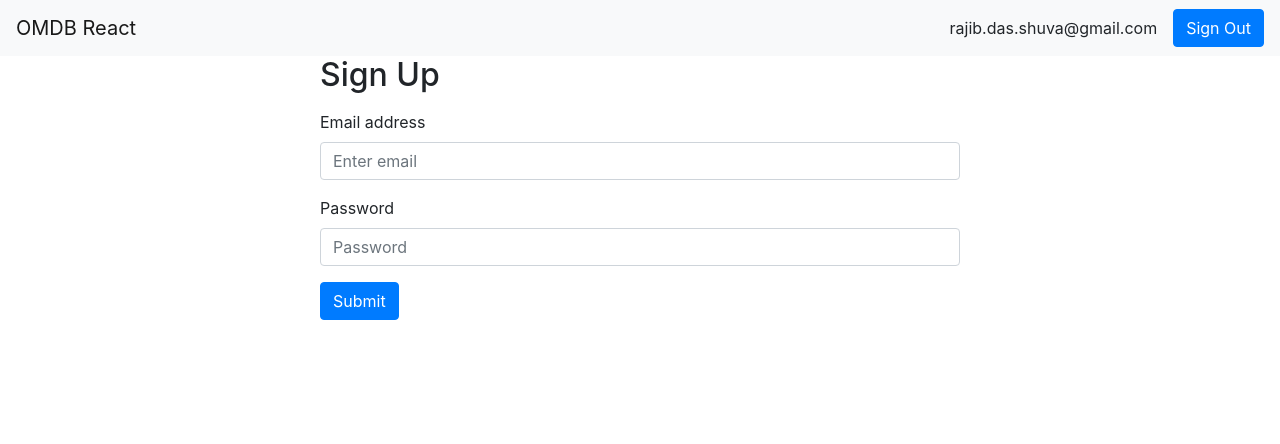
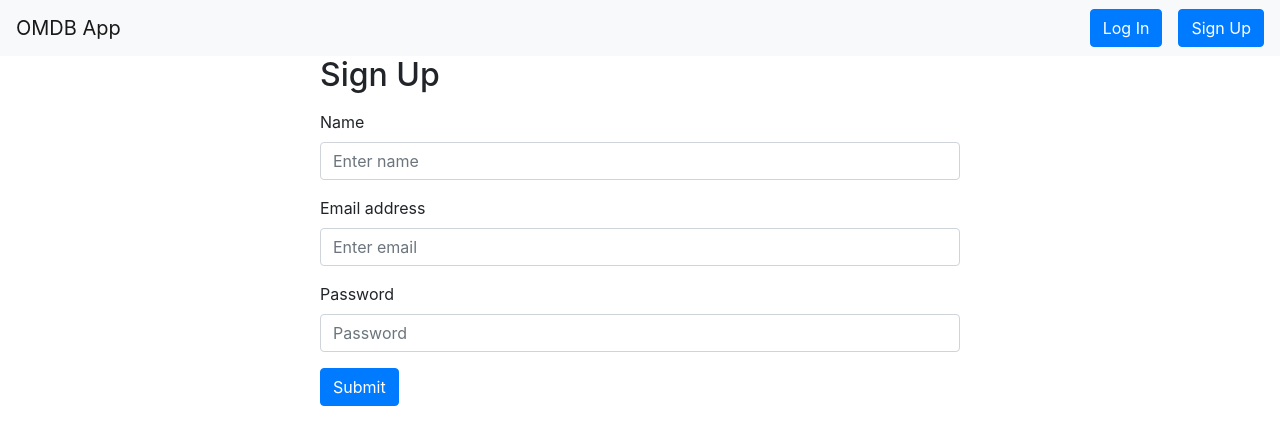
Before and after one commit to tyrro/omdb-react, a React (Create React App) app in the folder frontend/: page /signup in a window 1280 px wide. Shown: the top 444 px of the page. Built offline with nearby package versions, Linux system fonts and the light colour scheme.

Commit message:
Integrate Backend With Frontend

```diff
--- a/frontend/package.json
+++ b/frontend/package.json
@@ -5,6 +5,7 @@
   "dependencies": {
     "axios": "^0.21.1",
     "bootstrap": "^4.6.0",
+    "camelcase-keys": "^6.2.2",
     "node-sass": "4.14.1",
     "prop-types": "^15.7.2",
     "react": "^17.0.1",
--- a/frontend/src/App.js
+++ b/frontend/src/App.js
@@ -28,13 +28,13 @@ const App = () => (
           <Route exact path="/signup">
             <Signup />
           </Route>
-          <Route exact path="/(|movies)">
+          <PrivateRoute exact path="/(|movies)">
             <MovieList />
-          </Route>
-          <Route exact path="/movies/:id" render={props => <MovieDetails {...props} />} />
-          <Route exact path="/favorites">
+          </PrivateRoute>
+          <PrivateRoute exact path="/movies/:id" render={props => <MovieDetails {...props} />} />
+          <PrivateRoute exact path="/favorites">
             <FavoriteList />
-          </Route>
+          </PrivateRoute>
           <Route exact path="*">
             <PageNotFound />
           </Route>
--- a/frontend/src/actions/user.js
+++ b/frontend/src/actions/user.js
@@ -7,8 +7,8 @@ export const populateUser = data => {
   };
 };
 
-export const removeUser = data => {
+export const removeUser = () => {
   return dispatch => {
-    dispatch({ type: REMOVE_USER, data });
+    dispatch({ type: REMOVE_USER });
   };
 };
--- a/frontend/src/components/Navbar/index.js
+++ b/frontend/src/components/Navbar/index.js
@@ -1,23 +1,54 @@
 import React from 'react';
+import { connect } from 'react-redux';
 import { Link } from 'react-router-dom';
+import { removeUser } from '../../actions/user';
 
-const Navbar = () => (
+const Navbar = ({ user, removeUser }) => (
   <nav className="navbar navbar-light bg-light">
     <Link className="navbar-brand" to={`${process.env.PUBLIC_URL}/`}>
-      OMDB React
+      OMDB App
     </Link>
-
+    {user?.name ? (
       <ul className="nav justify-content-end">
         <li className="align-self-center mr-3">rajib.das.shuva@gmail.com</li>
         <li>
-        <Link to={`${process.env.PUBLIC_URL}/`}>
-          <button type="button" className="btn btn-primary">
+          <Link to="/favorites">
+            <button type="button" className="btn btn-primary mr-3">
+              Favorites
+            </button>
+          </Link>
+        </li>
+        <li>
+          <Link to="/login">
+            <button type="button" className="btn btn-warning" onClick={() => removeUser()}>
               Sign Out
             </button>
           </Link>
         </li>
       </ul>
+    ) : (
+      <ul className="nav justify-content-end">
+        <Link to="/login">
+          <button type="button" className="btn btn-primary mr-3">
+            Log In
+          </button>
+        </Link>
+        <Link to="/signup">
+          <button type="button" className="btn btn-primary">
+            Sign Up
+          </button>
+        </Link>
+      </ul>
+    )}
   </nav>
 );
 
-export default Navbar;
+const mapStateToProps = state => ({
+  user: state.user,
+});
+
+const mapDispatchToProps = dispatch => ({
+  removeUser: () => dispatch(removeUser()),
+});
+
+export default connect(mapStateToProps, mapDispatchToProps)(Navbar);
--- a/frontend/src/components/Users/Login.js
+++ b/frontend/src/components/Users/Login.js
@@ -1,19 +1,57 @@
-import React from 'react';
+import React, { useState } from 'react';
+import { connect } from 'react-redux';
+import { useHistory, useLocation } from 'react-router-dom';
 
-const Login = () => (
+import httpClient from '../../shared/httpClient';
+import routes from '../../routes/index';
+import { populateUser } from '../../actions/user';
+
+const Login = ({ populateUser }) => {
+  const [email, setEmail] = useState(null);
+  const [password, setPassword] = useState(null);
+  const location = useLocation();
+  const history = useHistory();
+
+  const handleSubmit = async event => {
+    event.preventDefault();
+    const formData = new FormData();
+    formData.append('username', email);
+    formData.append('password', password);
+
+    try {
+      const response = await httpClient.post(routes.users.login(), formData);
+      populateUser(response.data);
+      history.push(location?.state?.form || '/');
+    } catch (error) {}
+  };
+
+  return (
     <div className="row">
       <div className="w-50 mx-auto">
+        <div className="alert alert-secondary" role="alert">
+          Please Login
+        </div>
         <div className="form-group text-left">
           <h2>Login</h2>
         </div>
-      <form>
+        <form onSubmit={event => handleSubmit(event)}>
           <div className="form-group">
-          <label for="exampleInputEmail1">Email address</label>
-          <input type="email" className="form-control" placeholder="Enter email" />
+            <label>Email address</label>
+            <input
+              type="email"
+              className="form-control"
+              placeholder="Enter email"
+              onClick={event => setEmail(event.target.value)}
+            />
           </div>
           <div className="form-group">
-          <label for="exampleInputPassword">Password</label>
-          <input type="password" className="form-control" placeholder="Password" />
+            <label>Password</label>
+            <input
+              type="password"
+              className="form-control"
+              placeholder="Password"
+              onClick={event => setPassword(event.target.value)}
+            />
           </div>
           <button type="submit" className="btn btn-primary">
             Submit
@@ -22,5 +60,10 @@ const Login = () => (
       </div>
     </div>
   );
+};
 
-export default Login;
+const mapDispatchToProps = dispatch => ({
+  populateUser: data => dispatch(populateUser(data)),
+});
+
+export default connect(null, mapDispatchToProps)(Login);
--- a/frontend/src/components/Users/Signup.js
+++ b/frontend/src/components/Users/Signup.js
@@ -1,19 +1,55 @@
-import React from 'react';
+import React, { useState } from 'react';
+import { useHistory } from 'react-router-dom';
+import httpClient from '../../shared/httpClient';
+import routes from '../../routes/index';
 
-const Signup = () => (
+const Signup = () => {
+  const [name, setName] = useState(null);
+  const [email, setEmail] = useState(null);
+  const [password, setPasword] = useState(null);
+  const history = useHistory();
+
+  const handleSubmit = async event => {
+    event.preventDefault();
+    try {
+      await httpClient.post(routes.users.create(), { name, email, password });
+      history.push('/login');
+    } catch (error) {}
+  };
+
+  return (
     <div className="row">
       <div className="w-50 mx-auto">
         <div className="form-group text-left">
           <h2>Sign Up</h2>
         </div>
-      <form>
+        <form onSubmit={event => handleSubmit(event)}>
           <div className="form-group">
-          <label for="exampleInputEmail1">Email address</label>
-          <input type="email" className="form-control" placeholder="Enter email" />
+            <label>Name</label>
+            <input
+              type="name"
+              className="form-control"
+              placeholder="Enter name"
+              onClick={event => setName(event.target.value)}
+            />
           </div>
           <div className="form-group">
-          <label for="exampleInputPassword">Password</label>
-          <input type="password" className="form-control" placeholder="Password" />
+            <label>Email address</label>
+            <input
+              type="email"
+              className="form-control"
+              placeholder="Enter email"
+              onClick={event => setEmail(event.target.value)}
+            />
+          </div>
+          <div className="form-group">
+            <label>Password</label>
+            <input
+              type="password"
+              className="form-control"
+              placeholder="Password"
+              onClick={event => setPasword(event.target.value)}
+            />
           </div>
           <button type="submit" className="btn btn-primary">
             Submit
@@ -22,5 +58,6 @@ const Signup = () => (
       </div>
     </div>
   );
+};
 
 export default Signup;
--- a/frontend/src/reducers/user.js
+++ b/frontend/src/reducers/user.js
@@ -1,11 +1,11 @@
 import { POPULATE_USER, REMOVE_USER } from '../actions/user';
 
-const user = (state = {}, action) => {
+const user = (state = null, action) => {
   switch (action.type) {
     case POPULATE_USER:
-      return { ...state, email: action.data.email, encryptedHash: action.data.encryptedHash };
+      return { ...state, ...action.data };
     case REMOVE_USER:
-      return { ...state };
+      return null;
     default:
       return state;
   }
--- a/frontend/src/routes/PrivateRoute.js
+++ b/frontend/src/routes/PrivateRoute.js
@@ -1,15 +1,15 @@
 import React from 'react';
+import { connect } from 'react-redux';
 import { Redirect, Route } from 'react-router-dom';
 
-const PrivateRoute = ({ children, ...rest }) => {
-  const authData = localStorage.getItem('authDdfdata');
-  console.log({ authData });
+const PrivateRoute = ({ children, user, ...rest }) => {
+  const userName = user?.name;
 
   return (
     <Route
       {...rest}
       render={({ location }) =>
-        authData ? (
+        userName ? (
           children
         ) : (
           <Redirect
@@ -24,4 +24,8 @@ const PrivateRoute = ({ children, ...rest }) => {
   );
 };
 
-export default PrivateRoute;
+const mapStateToProps = state => ({
+  user: state.user,
+});
+
+export default connect(mapStateToProps)(PrivateRoute);
--- a/frontend/src/routes/index.js
+++ b/frontend/src/routes/index.js
@@ -1,4 +1,5 @@
 import urlTemplate from 'url-template';
+const BACKEND_URL = 'http://localhost:8000';
 
 function url(template, params) {
   const myParams = { ...params };
@@ -15,6 +16,10 @@ const routes = {
     update: params => url('/courses/{courseId}{.format}', params),
     destroy: params => url('/courses/{courseId}{.format}', params),
   },
+  users: {
+    create: params => url(`${BACKEND_URL}/users`, params),
+    login: params => url(`${BACKEND_URL}/token`, params),
+  },
 };
 
 export default routes;
--- /dev/null
+++ b/frontend/src/shared/httpClient.js
@@ -0,0 +1,15 @@
+import axios from 'axios';
+import camelcaseKeys from 'camelcase-keys';
+
+const myAxios = axios.create({
+  withCredentials: false,
+});
+
+myAxios.defaults.transformResponse.push(data => {
+  if (typeof data !== 'object' || data === null) {
+    return data;
+  }
+  return camelcaseKeys(data, { deep: true });
+});
+
+export default myAxios;
```
Also changed, not shown: 1 other file (tests, documents, lock files or other folders). Lines whose indentation alone changed are shown as unchanged.
